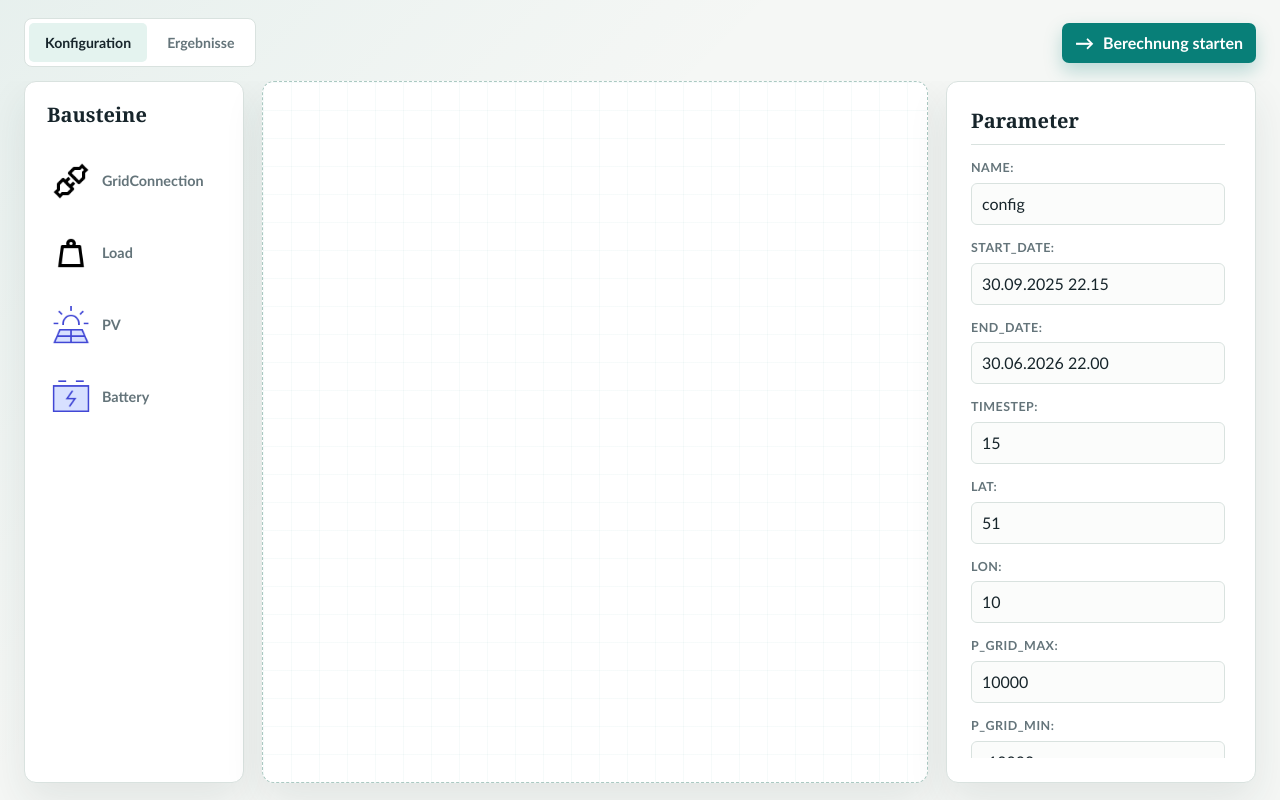
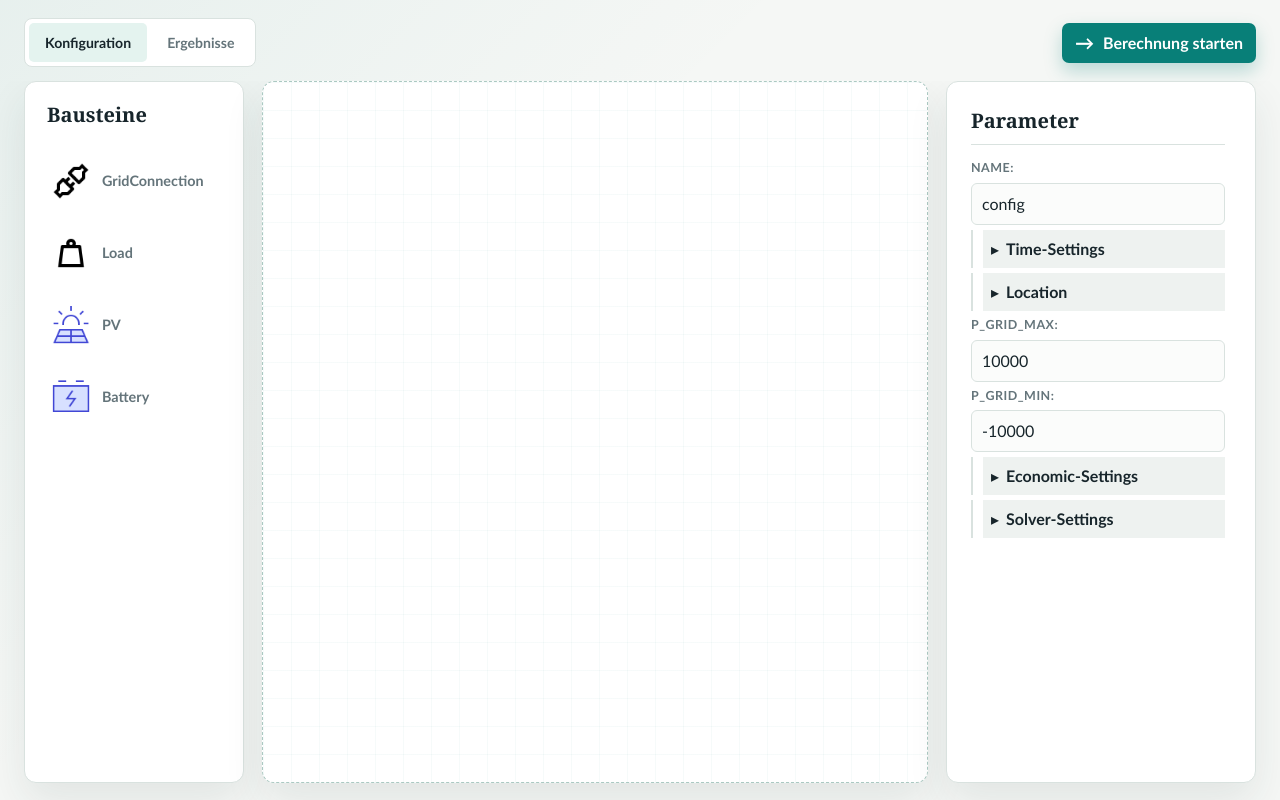
Before and after one commit to jannisdaum1-a11y/HOME-Home-Optimation-Management-Environment, a React (Vite) app in the folder frontend/reactapp/: page / in a window 1280 px wide. Built offline with nearby package versions, Linux system fonts and the light colour scheme.

Commit message:
userinterface

```diff
--- a/frontend/reactapp/src/AreaPlot.tsx
+++ b/frontend/reactapp/src/AreaPlot.tsx
@@ -101,7 +101,7 @@ function AreaPlot({CalculationResults, ColumnFilter, Unit}: AreaPlotProps) {
         tooltip: {
             trigger: 'axis',
             axisPointer: {type: 'line'},
-            valueFormatter: value => `${Number(value).toFixed(0)} {Unit}`,
+            valueFormatter: value => `${Number(value).toFixed(0)} ${Unit}`,
         },
         xAxis: {
             type: 'category',
@@ -115,7 +115,7 @@ function AreaPlot({CalculationResults, ColumnFilter, Unit}: AreaPlotProps) {
         },
         yAxis: {
             type: 'value',
-            name: Unit==='W' ? 'Leistung (W)': Unit==='Wh' ? 'Energie (Wh)' : null,
+            name: Unit === 'W' ? 'Leistung (W)' : Unit === 'Wh' ? 'Energie (Wh)' : undefined,
             nameTextStyle: {color: '#64747a'},
             axisLabel: {color: '#64747a'},
             splitLine: {lineStyle: {color: '#e8efec'}},
--- a/frontend/reactapp/src/DragAndDrop.tsx
+++ b/frontend/reactapp/src/DragAndDrop.tsx
@@ -16,11 +16,51 @@ function DisplayObject({object}: {object:Asset}) {
     return (
         <>
         <img src={object.image} alt={String(object.name)}></img>
-        <p>{object.name}</p>
+        <p>{String(object.name)}</p>
         </>
     )
 }
+type Dict = {
+    [key: string]: unknown;
+};
+function isDictionary(value: unknown): value is Dict {
+    return typeof value === 'object' && value !== null && !Array.isArray(value);
+}
 
+function findDefaultValue(defaults: Dict, key: string): unknown {
+    if (key in defaults && !isDictionary(defaults[key])) {
+        return defaults[key];
+    }
+
+    for (const value of Object.values(defaults)) {
+        if (isDictionary(value)) {
+            const defaultValue = findDefaultValue(value, key);
+            if (defaultValue !== undefined) {
+                return defaultValue;
+            }
+        }
+    }
+
+    return undefined;
+}
+
+function applyDefaults(dict: Dict, defaults: Dict): Dict {
+    const result: Dict = {...dict};
+
+    for (const [key, value] of Object.entries(result)) {
+        if (isDictionary(value)) {
+            result[key] = applyDefaults(value, defaults);
+            continue;
+        }
+
+        const defaultValue = findDefaultValue(defaults, key);
+        if ((value === null || value === undefined) && defaultValue !== undefined) {
+            result[key] = structuredClone(defaultValue);
+        }
+    }
+
+    return result;
+}
 
 
 type DragAndDropProps = {
@@ -30,19 +70,16 @@ type DragAndDropProps = {
 };
 function DragAndDrop({objects, setObjects, setSelectedObject}: DragAndDropProps){
 
-    function handleDrop(e) {
+    function handleDrop(e: React.DragEvent<HTMLDivElement>) {
     e.preventDefault();
-    const object = e.dataTransfer.getData("asset");
-    const data: Asset = structuredClone(assets[object]);
+    const object = e.dataTransfer.getData("asset") as keyof typeof assets;
+    if (!(object in assets)) {
+        return;
+    }
 
-    /**Check for default value */
-    for (const [key, value] of Object.entries(data)) {
-        const default_value = objects[0][key] ?? false;
+    let data = structuredClone(assets[object]) as unknown as Asset;
 
-        if (!value && default_value) {
-            data[key] = default_value;
-        }
-    }
+    data = applyDefaults(data, objects[0] ?? {}) as Asset;
 
     data.name = data.name + "_" + counter[object]++;
     setObjects(prev => [...prev, data]);
@@ -66,7 +103,7 @@ function DragAndDrop({objects, setObjects, setSelectedObject}: DragAndDropProps)
                 objects.map((element) => (
                     !(element.name==="config") &&
                     <div className='DisplayObject'
-                     key={element.name}
+                     key={String(element.name)}
                      onClick={() => setSelectedObject(element)}>
                         <DisplayObject object={element}></DisplayObject>
                         <button
--- a/frontend/reactapp/src/SidebarRight.css
+++ b/frontend/reactapp/src/SidebarRight.css
@@ -27,6 +27,42 @@
 }
 
 .SideBarRight > div {
+    display: flex;
+    flex-direction: column;
+    gap: 5px;
+}
+
+.ParameterGroup {
+    display: flex;
+    flex-direction: column;
+    gap: 10px;
+}
+
+.NestedParameterGroup {
+    padding-left: 10px;
+    border-left: 2px solid var(--line);
+}
+
+.ParameterGroupToggle {
+    display: flex;
+    align-items: center;
+    gap: 7px;
+    width: 100%;
+    padding: 7px 8px;
+    border: 0;
+    color: var(--ink);
+    background: #eef2f0;
+    cursor: pointer;
+    font-weight: 700;
+    text-align: left;
+}
+
+.ParameterGroupToggle:hover {
+    color: var(--accent);
+    background: var(--accent-soft);
+}
+
+.ParameterField {
     display: flex;
     flex-direction: column;
     gap: 5px;
--- a/frontend/reactapp/src/SidebarRight.tsx
+++ b/frontend/reactapp/src/SidebarRight.tsx
@@ -1,3 +1,4 @@
+import {useState} from 'react';
 import './SidebarRight.css';
 
 type Asset = {
@@ -6,7 +7,6 @@ type Asset = {
 };
 
 /**Define which keys should not be ediable or displayed */
-const not_editable: string[] = ["image"]
 const not_visible: string[] = ["class", "image"]
 
 type SidebarRightProps = {
@@ -14,8 +14,111 @@ type SidebarRightProps = {
     setAssets: React.Dispatch<React.SetStateAction<Asset[] | []>>;
     setSelectedAsset: React.Dispatch<React.SetStateAction<Asset | null>>;
 }
+
+type ParameterValue = string | number | boolean | null | undefined | Record<string, unknown>;
+
+type ParameterGroupProps = {
+    values: Record<string, unknown>;
+    path: string[];
+    updateValue: (path: string[], value: ParameterValue) => void;
+};
+
+function ParameterGroup({values, path, updateValue}: ParameterGroupProps) {
+    return (
+        <div className="ParameterGroup">
+            {Object.entries(values).map(([name, value]) => {
+                const valuePath = [...path, name];
+                const isDictionary = value !== null && typeof value === 'object' && !Array.isArray(value);
+
+                if (isDictionary) {
+                    return (
+                        <CollapsibleParameterGroup
+                            key={valuePath.join('.')}
+                            name={name}
+                            values={value as Record<string, unknown>}
+                            path={valuePath}
+                            updateValue={updateValue}
+                        />
+                    );
+                }
+
+                return (
+                    <div className="ParameterField" key={valuePath.join('.')}>
+                        <label>{name}: </label>
+                        <input
+                            type={typeof value === 'boolean' ? 'checkbox' : typeof value === 'number' ? 'number' : 'text'}
+                            {...(typeof value === 'boolean'
+                                ? {checked: value}
+                                : {value: String(value ?? '')})}
+                            onChange={(event) => {
+                                const nextValue = typeof value === 'boolean'
+                                    ? event.currentTarget.checked
+                                    : typeof value === 'number'
+                                        ? Number(event.currentTarget.value)
+                                        : event.currentTarget.value;
+                                updateValue(valuePath, nextValue);
+                            }}
+                        />
+                    </div>
+                );
+            })}
+        </div>
+    );
+}
+
+type CollapsibleParameterGroupProps = ParameterGroupProps & {
+    name: string;
+};
+
+function CollapsibleParameterGroup({name, values, path, updateValue}: CollapsibleParameterGroupProps) {
+    const [expanded, setExpanded] = useState(false);
+
+    return (
+        <div className="NestedParameterGroup">
+            <button
+                type="button"
+                className="ParameterGroupToggle"
+                onClick={() => setExpanded(current => !current)}
+                aria-expanded={expanded}
+            >
+                <span aria-hidden="true">{expanded ? '▾' : '▸'}</span>
+                {name}
+            </button>
+            {expanded && <ParameterGroup values={values} path={path} updateValue={updateValue} />}
+        </div>
+    );
+}
+
 function SidebarRight({selectedAsset, setAssets, setSelectedAsset} : SidebarRightProps){
     const asset = selectedAsset
+
+    function updateValue(path: string[], value: ParameterValue) {
+        if (!selectedAsset) {
+            return;
+        }
+
+        const updateAsset = (asset: Asset) => {
+            if (asset.name !== selectedAsset.name) {
+                return asset;
+            }
+
+            const updatedAsset: Asset = {...asset};
+            let target: Record<string, unknown> = updatedAsset;
+            path.slice(0, -1).forEach(key => {
+                const nestedValue = target[key];
+                if (nestedValue && typeof nestedValue === 'object' && !Array.isArray(nestedValue)) {
+                    const nestedCopy = {...nestedValue as Record<string, unknown>};
+                    target[key] = nestedCopy;
+                    target = nestedCopy;
+                }
+            });
+            target[path[path.length - 1]] = value;
+            return updatedAsset;
+        };
+
+        setAssets(prev => prev.map(updateAsset));
+        setSelectedAsset(updateAsset(selectedAsset));
+    }
 
     return (
     <div className='SideBarRight'>
@@ -24,39 +127,13 @@ function SidebarRight({selectedAsset, setAssets, setSelectedAsset} : SidebarRigh
     }
 
 
-    {asset &&
-        Object.entries(asset).map(([name, value]) => (
-            !not_visible.includes(name) &&
-            <div key={name}>
-                <label>{name}: </label>
-
-                <input
-                    type={typeof value === 'boolean' ? 'checkbox' : typeof value === 'number' ? 'number' : 'text'}
-                    {...(typeof value === 'boolean'
-                        ? {checked: value}
-                        : {value: String(value)})}
-                    disabled={not_editable.includes(name)}
-                    onChange={(e) => {
-                        const nextValue = typeof value === 'boolean'
-                            ? e.currentTarget.checked
-                            : typeof value === 'number'
-                                ? Number(e.currentTarget.value)
-                                : e.currentTarget.value;
-                        setAssets(prev => prev.map(object =>
-                            object.name === selectedAsset.name
-                                ? {...object, [name]: nextValue}
-                                : object
-                        ));
-                        setSelectedAsset(prev => prev && prev.name === selectedAsset.name
-                            ? {...prev, [name]: nextValue}
-                            : prev
-                        );
-                    }
-                    }
-                />
-            </div>
-        ))
-    }
+    {asset && (
+        <ParameterGroup
+            values={Object.fromEntries(Object.entries(asset).filter(([name]) => !not_visible.includes(name)))}
+            path={[]}
+            updateValue={updateValue}
+        />
+    )}
 </div>
 );
 }
--- a/frontend/reactapp/src/assets/assets.json
+++ b/frontend/reactapp/src/assets/assets.json
@@ -2,17 +2,30 @@
     "Config": {
         "name": "config",
         "class": "config",
+
+        "Time-Settings":
+        {
             "start_date" : "30.09.2025 22.15",
             "end_date" : "30.06.2026 22.00",
-        "timestep" : 15,
+            "timestep" : 15
+        },
+        "Location":
+        {
             "lat" : 51.0,
-        "lon" : 10.0,
+            "lon" : 10.0
+        },
+
 
         "p_grid_max" : 10000,
         "p_grid_min" : -10000,
 
-        "wacc" : 0,
+        "Economic-Settings" : {
+            "wacc" : 0
+        },
+        "Solver-Settings":
+        {
             "formulate_binary" : false
+        }
     },
     "GridConnection":{
         "class": "grid_connection",
@@ -29,32 +42,43 @@
         "name": "pv",
         "image": "src/assets/PV.png",
         "rated_power": 400,
+        "expandable" : null,
+        "Location / Position":
+        {
             "lat" : null,
             "lon" : null,
             "tilt" : 30.0,
-        "azimuth" : 180.0,
+            "azimuth" : 180.0
+        },
+        "Technology Settings":{
             "performance_ratio" : 1,
-        "temperature_coefficient" : -0.005,
+            "temperature_coefficient" : -0.005
+        },
+        "Ecinomic Settings":{
             "spec_capex" : 1000,
             "lifetime" : 25,
-        "wacc" : null,
-        "expandable" : null
+            "wacc" : null
+        }
     },
     "Battery": {
         "class": "battery",
         "name": "battery",
         "image": "src/assets/Battery.png",
         "capacity" : 1000,
+        "expandable" : false,
+        "capacity_limit" : 10000,
+        "Technology Settings": {
             "max_charge_rate" :1000,
             "max_discharge_rate" :1000,
             "initial_rel_soc" : 0.5,
             "charge_efficiency" : 1,
-        "discharge_efficiency" : 1,
+            "discharge_efficiency" : 1
+        },
+        "Economic Settings":{
             "spec_capex" : 1000,
             "lifetime" : false,
-        "wacc" : false,
-        "expandable" : false,
-        "capacity_limit" : 10000
+            "wacc" : false
+        }
     },
     "EV": {
         "class": "ev",
```
Also changed, not shown: 1 other file (tests, documents, lock files or other folders). Lines whose indentation alone changed are shown as unchanged.
